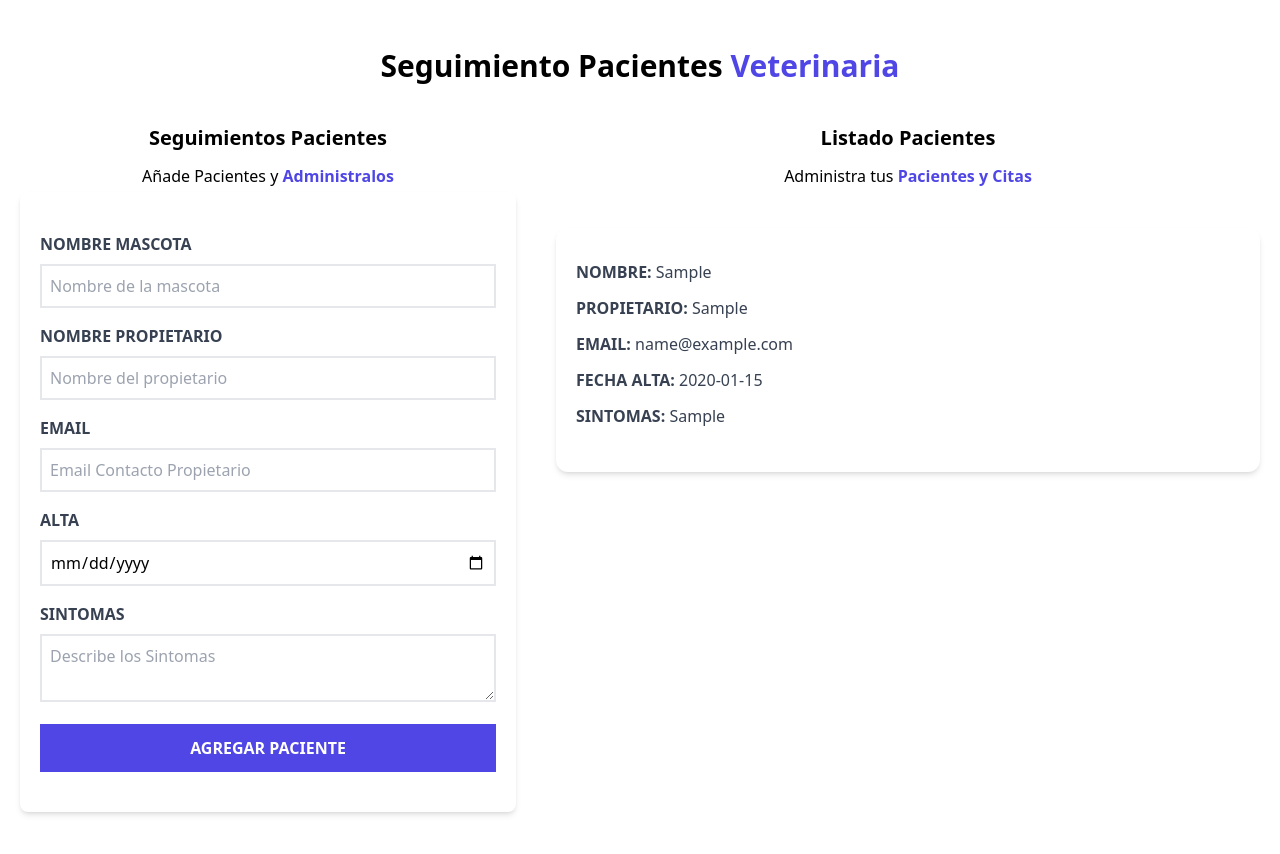
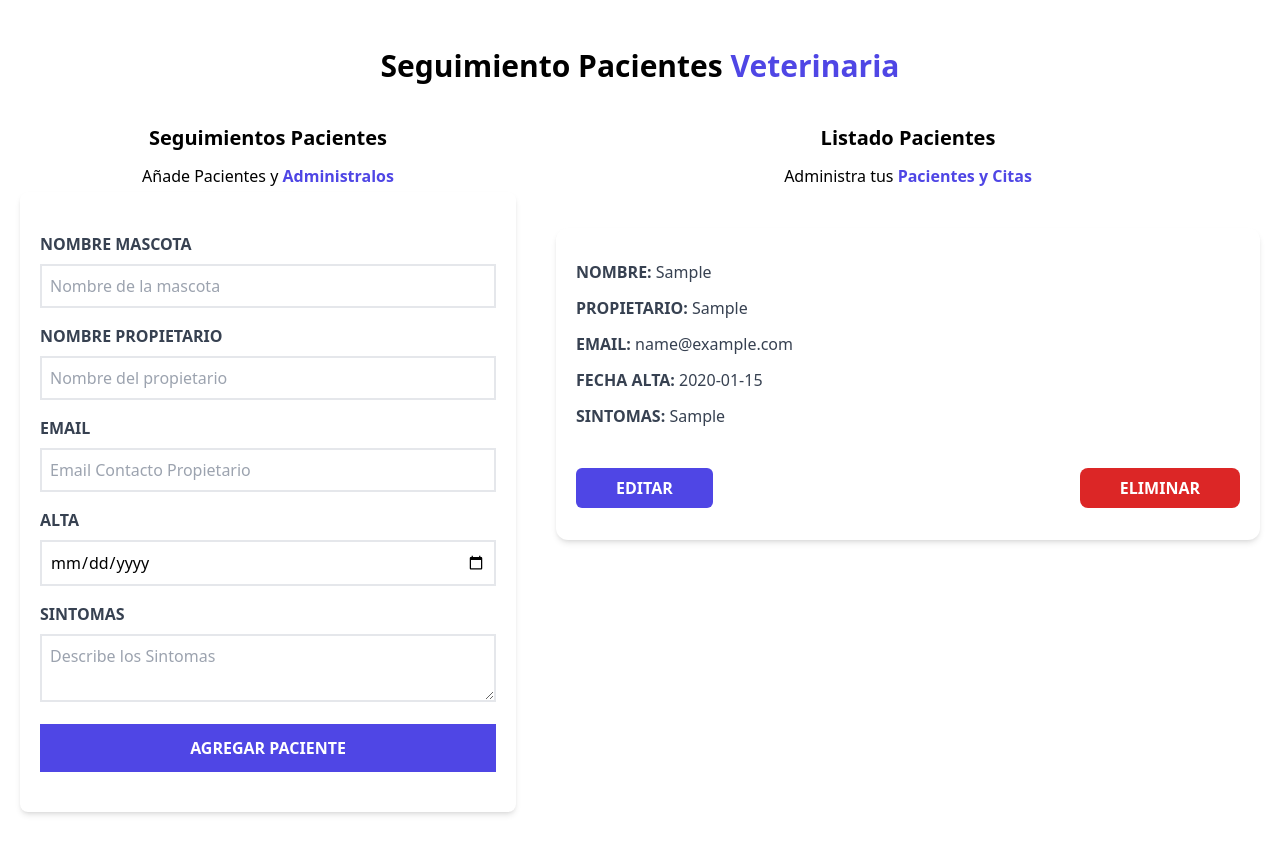
Before and after one commit to dev-geampiere/Citas-React, a React (Vite) app: page / in a window 1280 px wide. Both pictures are taken after typing "Sample", "Sample", "name@example.com", "2020-01-15", "Sample" into the empty fields and a click on the input "agregar paciente". Shown: the top 854 px of the page. Built offline with nearby package versions, Linux system fonts and the light colour scheme.

Commit message:
creando botones de editar y eliminar

```diff
--- a/src/App.jsx
+++ b/src/App.jsx
@@ -6,6 +6,7 @@ import ListadoPacientes from './components/ListadoPacientes'
 
 function App() {
   const [pacientes, setPacientes] = useState([]);
+  const [paciente, setPaciente] = useState({});
 
   return (
     <div className='container mx-auto mt-12'>
@@ -17,6 +18,7 @@ function App() {
           />
           <ListadoPacientes
             pacientes = {pacientes}
+            setPaciente = {setPaciente}
           />
         </div>
     </div>
--- a/src/components/ListadoPacientes.jsx
+++ b/src/components/ListadoPacientes.jsx
@@ -1,6 +1,6 @@
 import Pacientes from "./Pacientes";
 
-const ListadoPacientes = ({pacientes}) => {
+const ListadoPacientes = ({pacientes, setPaciente}) => {
 
     return (
         <div className="md:w-1/2 lg:w-3/5 md:h-screen overflow-y-scroll">
@@ -20,6 +20,7 @@ const ListadoPacientes = ({pacientes}) => {
                         <Pacientes
                             key = {paciente.id}
                             paciente = {paciente}
+                            setPaciente = {setPaciente}
                         />
                     ))}
                 </>
--- a/src/components/Pacientes.jsx
+++ b/src/components/Pacientes.jsx
@@ -1,4 +1,4 @@
-const Paciente = ({paciente}) => {
+const Paciente = ({paciente, setPaciente}) => {
     const {nombre, propietario, email, fecha, sintomas} = paciente
     return (
         <div className="mx-5 my-10 bg-white shadow-md px-5 py-8 rounded-xl">
@@ -32,6 +32,18 @@ const Paciente = ({paciente}) => {
                         {sintomas}
                     </span>
                 </p>
+
+                <div className="flex mt-10 justify-between">
+                    <button
+                        type='button'
+                        className="py-2 px-10 bg-indigo-600 rounded-md text-white uppercase hover:bg-indigo-700 font-bold"
+                        onClick={() => setPaciente(paciente)}
+                    >Editar</button>
+                    <button
+                        type='button'
+                        className="py-2 px-10 bg-red-600 rounded-lg text-white uppercase hover:bg-red-700 font-bold"
+                    >Eliminar</button>
+                </div>
             </div>
      );
 }
```
